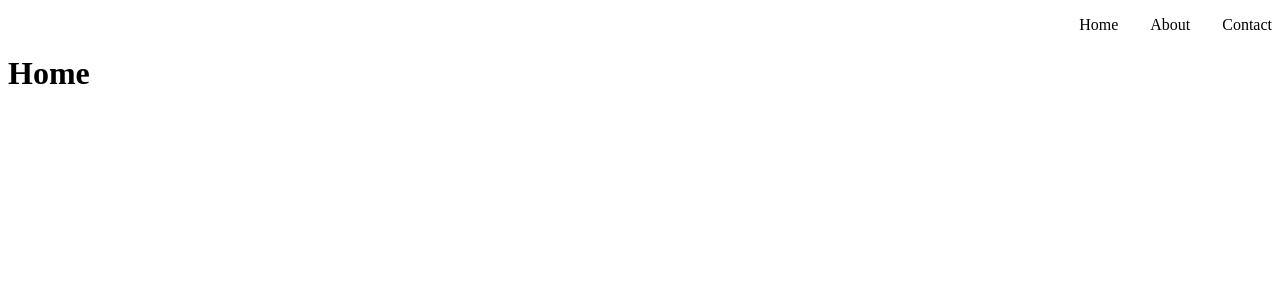
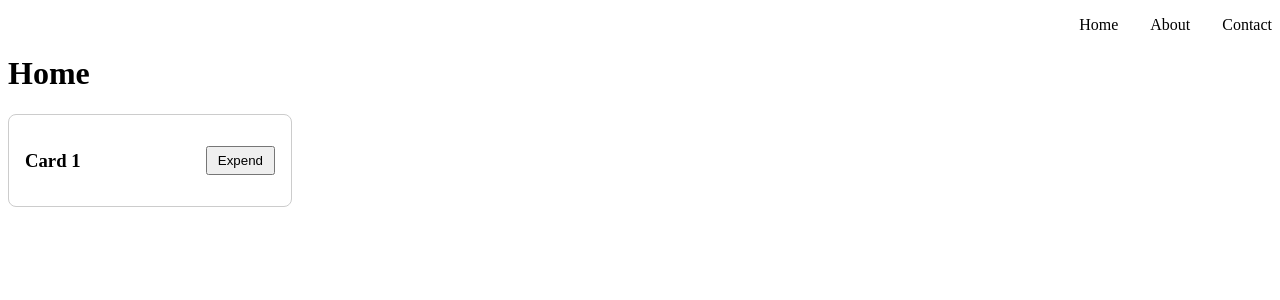
Before and after one commit to Dhouha-ma/new-angular-test, an Angular app: page /home in a window 1280 px wide. Shown: the top 300 px of the page. Built offline with nearby package versions, Linux system fonts and the light colour scheme.

Commit message:
add reusable card component

```diff
--- a/src/app/components/home/home.html
+++ b/src/app/components/home/home.html
@@ -1 +1,4 @@
 <h1>Home</h1>
+<app-card [title]="'Card 1'">
+  <p>This is extra content that appears when expanded.</p>
+</app-card>
--- a/src/app/components/home/home.ts
+++ b/src/app/components/home/home.ts
@@ -1,8 +1,9 @@
 import { Component } from '@angular/core';
+import { Card } from '../shared/card/card';
 
 @Component({
   selector: 'app-home',
-  imports: [],
+  imports: [Card],
   templateUrl: './home.html',
   styleUrl: './home.scss',
 })
--- /dev/null
+++ b/src/app/components/shared/card/card.html
@@ -0,0 +1,15 @@
+<div class="card">
+  <div class="card-header">
+    <h3>{{ title }}</h3>
+
+    <button class="expand-button" (click)="toggle()">
+      {{ buttonText() }}
+    </button>
+  </div>
+
+  @if (isExpanded) {
+    <div class="card-body">
+      <ng-content></ng-content>
+    </div>
+  }
+</div>
--- /dev/null
+++ b/src/app/components/shared/card/card.scss
@@ -0,0 +1,22 @@
+.card {
+  border: 1px solid #ccc;
+  padding: 1rem;
+  width: 250px;
+  border-radius: 8px;
+}
+
+.card-header {
+  display: flex;
+  justify-content: space-between;
+  align-items: center;
+}
+
+.expand-button {
+  padding: 5px 10px;
+  cursor: pointer;
+}
+
+.card-body {
+  margin-top: 1rem;
+  color: #444;
+}
--- /dev/null
+++ b/src/app/components/shared/card/card.ts
@@ -0,0 +1,22 @@
+import { Component, Input } from '@angular/core';
+import { ButtonText } from '../../../types/user.type';
+
+@Component({
+  selector: 'app-card',
+  imports: [],
+  templateUrl: './card.html',
+  styleUrl: './card.scss',
+})
+export class Card {
+  @Input() title: string = '';
+
+  public isExpanded = false;
+
+  public toggle() {
+    this.isExpanded = !this.isExpanded;
+  }
+
+  public buttonText(): string {
+    return this.isExpanded ? ButtonText.Collapse : ButtonText.Expend;
+  }
+}
--- a/src/app/types/user.type.ts
+++ b/src/app/types/user.type.ts
@@ -6,3 +6,8 @@ export type UserFormControls = {
   email: FormControl<string | null>;
   phone: FormControl<string | null>;
 };
+
+export enum ButtonText {
+  Expend = 'Expend',
+  Collapse = 'Collapse',
+}
```
Also changed, not shown: 1 other file (tests, documents, lock files or other folders).
